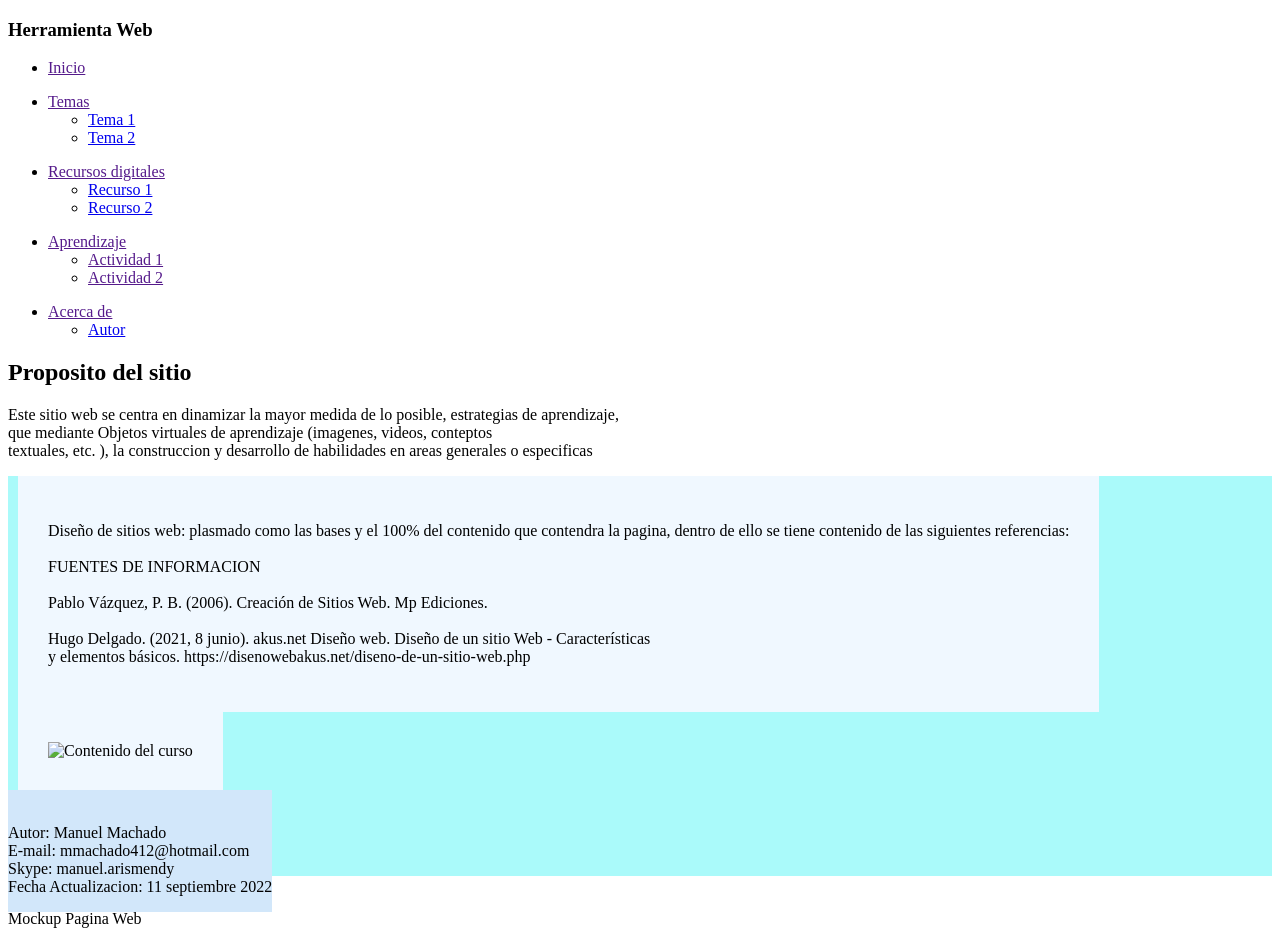
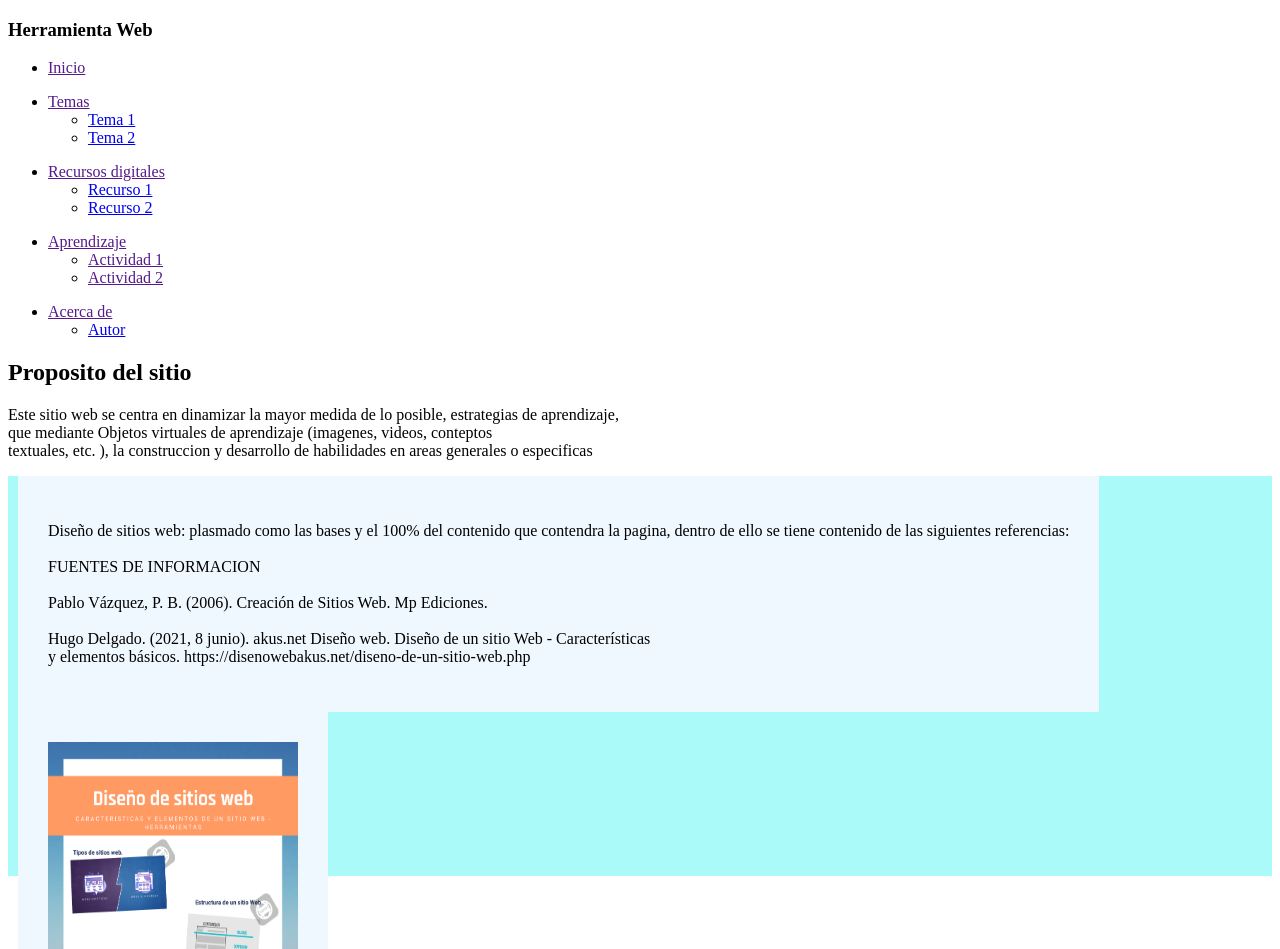
Before and after one commit to mamachado22/DSW-ManuelMachado, a plain HTML site: page Fase3/Index.html in a window 1280 px wide. Shown: the top 949 px of the page. Drawn offline with Linux system fonts and the light colour scheme.

Commit message:
Correcion imagenes
Correcion link roto de imagenes

```diff
--- a/Fase3/Index.html
+++ b/Fase3/Index.html
@@ -63,7 +63,7 @@
             </p>
         </section>
         <section id="sect2">
-            <img src="ImagenContenido.png" width="400" height="600" alt="Contenido del curso">
+            <img src="ImagenContenido.png" width="250" height="400" alt="Contenido del curso">
         </section>
 
         <footer>
@@ -76,7 +76,31 @@
 
         </footer>
     </article>
-
+    <br>
+    <br>
+    <br>
+    <br>
+    <br>
+    <br>
+    <br>
+    <br>
+    <br>
+    <br>
+    <br>
+    <br>
+    <br>
+    <br>
+    <br>
+    <br>
+    <br>
+    <br>
+    <br>
+    <br>
+    <br>
+    <br>
+    <br>
+    <br>
+    <br>
     <div>
         <p> <br> Mockup Pagina Web <br> <br> </p>
         <img src="Mockup.jpg" width="800" height="600" alt="Contenido del curso">
```
Also changed, not shown: Fase3/ImagenContenido.png (added), Fase3/Mockup.jpg (added).
